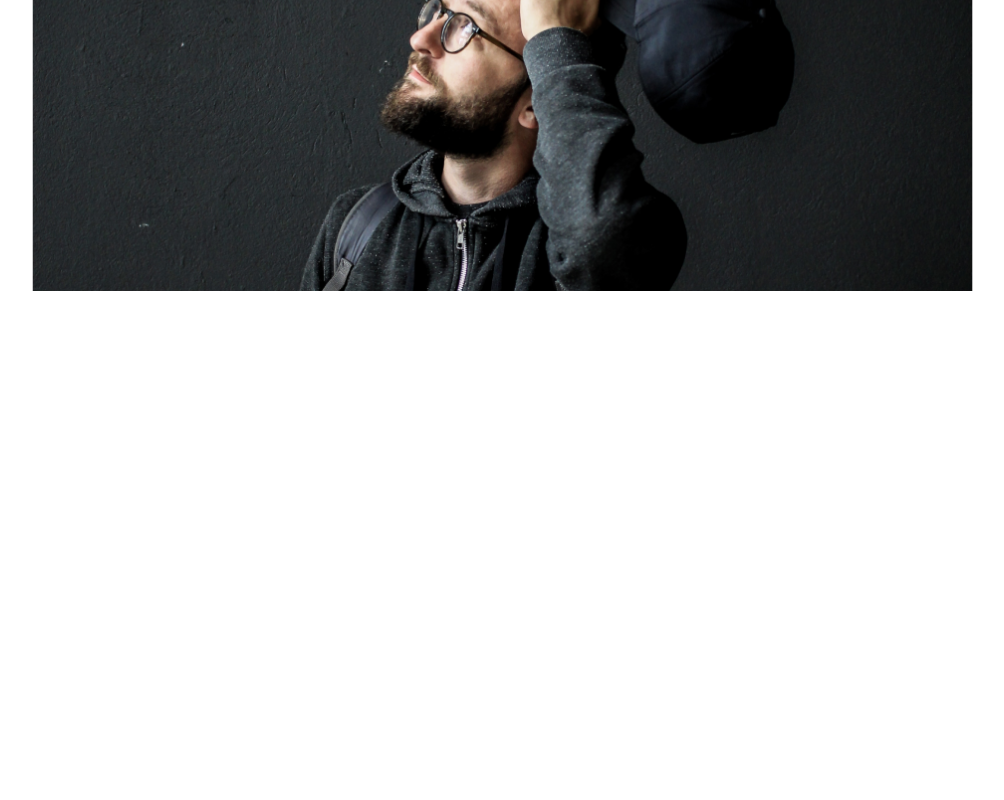
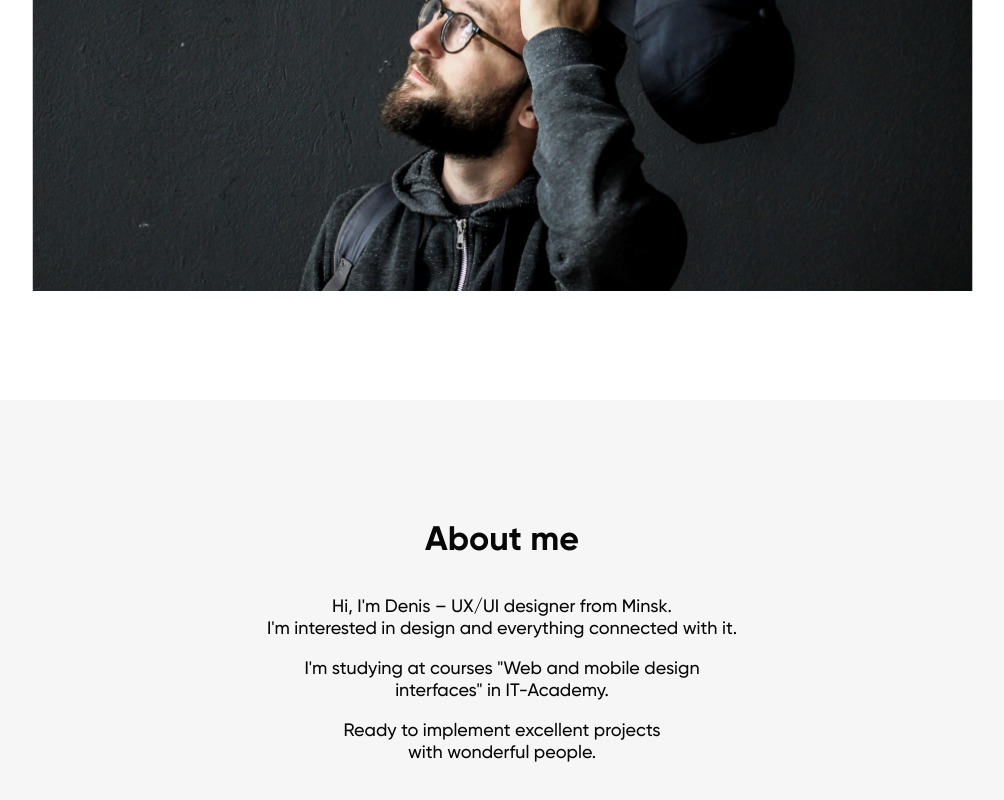
Before and after one commit to Svidzerska/denis_novik_page, a React (Create React App) app: page / in a window 1280 px wide. Shown: the part 322-1122 px from the top of the page, without its empty margins (138-1142 px from the left). Before the commit the page ends 800 px from the top, so only its background shows below. Built offline with nearby package versions, Linux system fonts and the light colour scheme.

Commit message:
about me section were preparing

```diff
--- a/src/App.tsx
+++ b/src/App.tsx
@@ -2,11 +2,13 @@ import React from 'react';
 import logo from './logo.svg';
 import './App.css';
 import Headers from './components/headers/Headers';
+import Info from './components/information/Info';
 
 function App() {
   return (
     <div className="App">
       <Headers/>
+      <Info/>
     </div>
   );
 }
--- a/src/components/headers/Headers.tsx
+++ b/src/components/headers/Headers.tsx
@@ -1,5 +1,5 @@
 import React, { useEffect } from "react";
-import Button from "./elements/Button";
+import Button from "../elements/Button";
 import foto from '../../images/Group_2_1.png';
 import './headers.scss';
 import { setLanguage } from "../../app/features/languageSlice";
@@ -12,10 +12,6 @@ function Headers(props: any) {
 
    const language = useSelector((state: RootStateOrAny) => state.language.selectLanguage);
    const section = useSelector((state: RootStateOrAny) => state.navigation.selectSection);
-
-   useEffect(() => {
-      console.log(language);
-   }, [language]);
 
    const info = () => {
       if (language === "Eng") {
--- a/src/components/headers/headers.scss
+++ b/src/components/headers/headers.scss
@@ -69,6 +69,7 @@
 }
 
 .headers__picture {
+   padding-bottom: 105px;
    img {
       width: 100%;
    }
--- /dev/null
+++ b/src/components/information/Info.tsx
@@ -0,0 +1,36 @@
+import { useSelector, RootStateOrAny } from "react-redux";
+import './info.scss';
+
+
+
+function Info() {
+   const language = useSelector((state: RootStateOrAny) => state.language.selectLanguage);
+
+   const info = () => {
+      if (language === "Eng") {
+         return (<div>
+            <p className="about_me__info__name">About me</p>
+            <p>Hi, I'm Denis – UX/UI designer from Minsk. <br/> I'm interested in design and everything connected with it.</p>
+            <p>I'm studying at courses "Web and mobile design <br/> interfaces" in IT-Academy.</p>
+            <p>Ready to implement excellent projects <br/> with wonderful people.</p>
+         </div>
+         )
+      } else if (language === "Ukr") {
+         return (
+            <div>
+            <p className="about_me__info__name">Про мене</p>
+            <p>Привіт, мене звуть Деніс – я UX/UI дизайнер з Мінська. <br/> Цікавлюсь дизайном і усім, що з ним пов'язано.</p>
+            <p>Я навчаюся на курсах "Веб- і мобільний дизайн <br/> застосунків" в IT-Академії.</p>
+            <p>Готовий до реалізації блискучих проектів <br/> з чудовими людьми.</p>
+         </div>
+         )
+      }
+   }
+
+   return (<div className="about_me__info" id="About%20me">
+      {info()}
+   </div>
+   )
+}
+
+export default Info;
--- /dev/null
+++ b/src/components/information/info.scss
@@ -0,0 +1,24 @@
+.about_me__info {
+   width: 100%;
+   background-color: #F6F6F6;
+   padding-bottom: 90px;
+
+
+   .about_me__info__name {
+      font-family: 'Gilroy-Bold';
+      font-size: 34px;
+      line-height: 42px;
+      text-align: center;
+      color: #070707;
+      padding-top: 120px;
+      margin-top: 0px;
+   }
+
+   p {
+      font-family: 'Gilroy-Medium';
+      font-size: 18px;
+      line-height: 22px;
+      text-align: center;
+      color: #070707;
+   }
+}
```
Also changed, not shown: src/components/elements/Button.tsx (renamed from src/components/headers/elements/Button.tsx).
